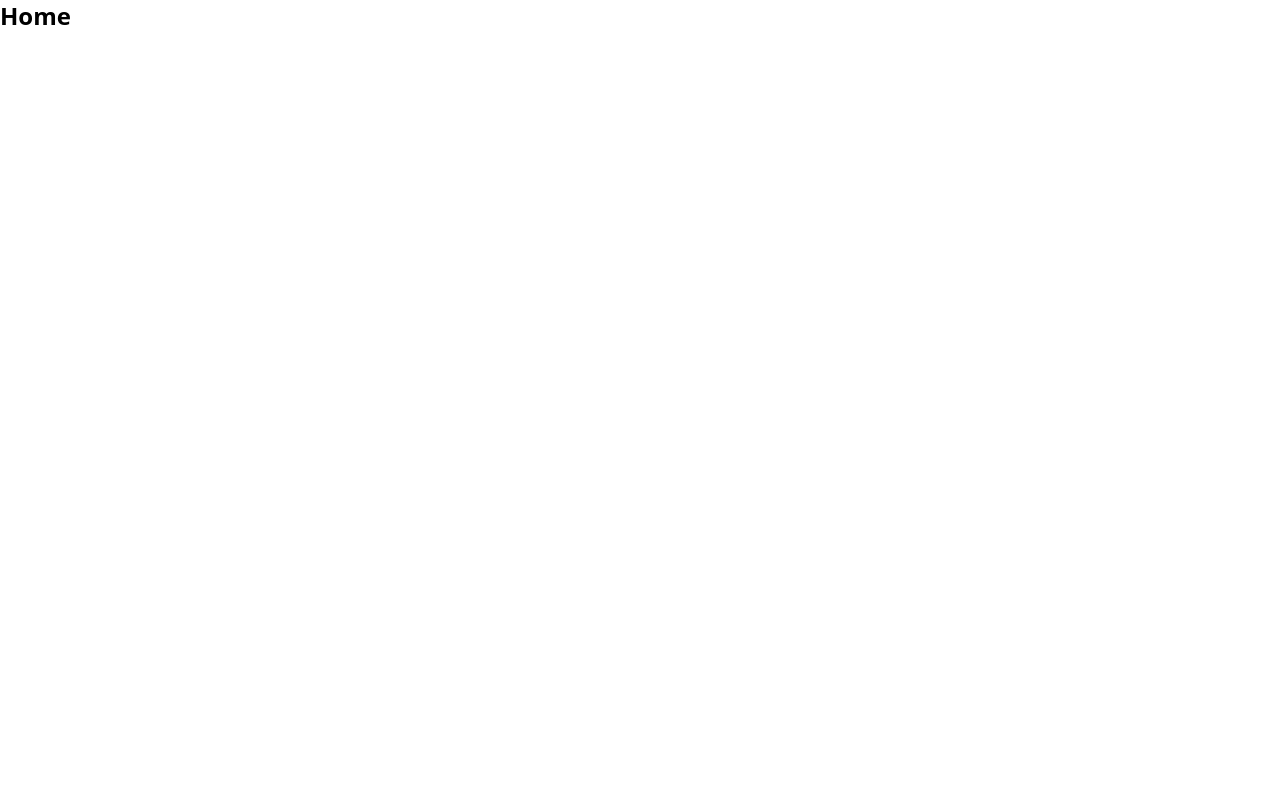
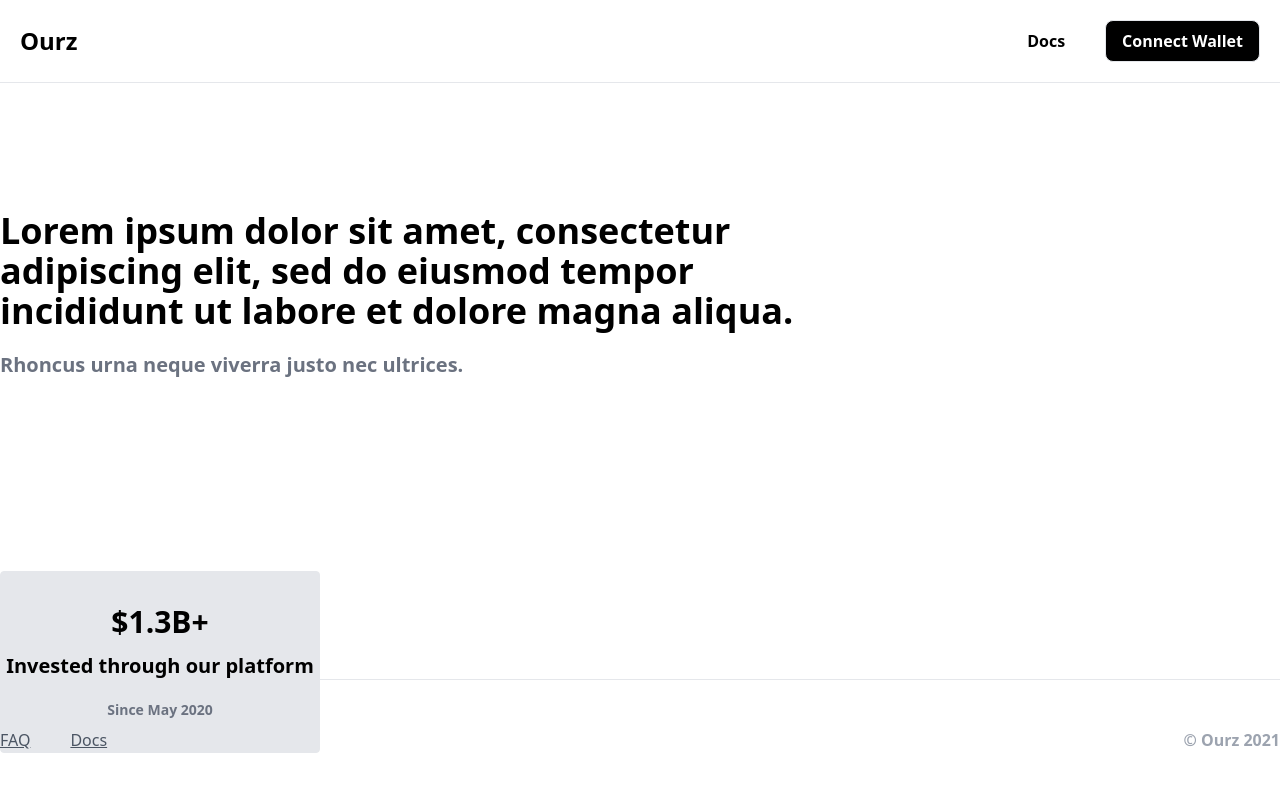
Before and after one commit to 1hoharry/Ourz, a Next.js app: page / in a window 1280 px wide. Shown: the top 792 px of the page. Built offline with nearby package versions, Linux system fonts and the light colour scheme.

Commit message:
Add basic components (#1)

```diff
--- /dev/null
+++ b/components/Card.js
@@ -0,0 +1,11 @@
+const Card = ({header, text, add}) => {
+    return (
+        <div className="py-8 border rounded bg-gray-200 text-center w-1/4">
+            <h3 className="font-bold text-3xl">{header}</h3>
+            <h5 className="mt-3 font-semibold text-xl">{text}</h5>
+            <p className="mt-5 font-bold text-sm text-gray-500">{add}</p>
+        </div>
+    )
+}
+
+export default Card;
--- /dev/null
+++ b/components/Footer.js
@@ -0,0 +1,21 @@
+import Link from "next/link";
+
+const Footer = () => {
+  return (
+    <div className="absolute bottom-0 min-w-full border-t">
+      <div className="container flex justify-between items-center mx-auto py-12">
+        <div>
+          <Link href="/">
+            <a className="mr-10 text-gray-600 underline hover:text-gray-400 transition duration-200">FAQ</a>
+          </Link>
+          <Link href="/">
+            <a className="text-gray-600 underline hover:text-gray-400 transition duration-200">Docs</a>
+          </Link>
+        </div>
+        <h3 className="font-bold text-gray-400">© Ourz 2021</h3>
+      </div>
+    </div>
+  );
+};
+
+export default Footer;
--- /dev/null
+++ b/components/Navbar.js
@@ -0,0 +1,25 @@
+import Link from "next/link";
+
+const Navbar = () => {
+  return (
+    <div className="container flex justify-between items-center p-5 mx-auto border-b">
+      <Link href="/">
+        <a className="font-bold text-2xl hover:text-gray-500 transition duration-200">
+          Ourz
+        </a>
+      </Link>
+      <div>
+        <Link href="/">
+          <a className="font-bold mr-10 hover:text-gray-500 transition duration-200">
+            Docs
+          </a>
+        </Link>
+        <button className="py-2 px-4 border rounded-lg bg-black font-bold text-white hover:ring-4 hover:ring-gray-300 transition duration-200">
+          Connect Wallet
+        </button>
+      </div>
+    </div>
+  );
+};
+
+export default Navbar;
--- a/pages/index.js
+++ b/pages/index.js
@@ -1,5 +1,24 @@
+import Navbar from "../components/Navbar";
+import Footer from "../components/Footer";
+import Card from "../components/Card";
+
 const Home = () => {
-  return <h3 className="font-bold text-2xl">Home</h3>;
+  return (
+    <div>
+      <Navbar />
+      <div className="container mx-auto">
+        <div className="w-8/12 mb-48">
+          <h1 className="mt-32 font-bold text-4xl">
+            Lorem ipsum dolor sit amet, consectetur adipiscing elit, sed do
+            eiusmod tempor incididunt ut labore et dolore magna aliqua.
+          </h1>
+          <h3 className="mt-5 font-bold text-xl text-gray-500">Rhoncus urna neque viverra justo nec ultrices.</h3>
+        </div>
+        <Card header="$1.3B+" text="Invested through our platform" add="Since May 2020" />
+      </div>
+      <Footer />
+    </div>
+  );
 };
 
 export default Home;
--- a/tailwind.config.js
+++ b/tailwind.config.js
@@ -5,7 +5,10 @@ module.exports = {
     extend: {},
   },
   variants: {
-    extend: {},
+    extend: {
+      ringWidth: ["hover"],
+      ringColor: ["hover"]
+    },
   },
   plugins: [],
 }
```
